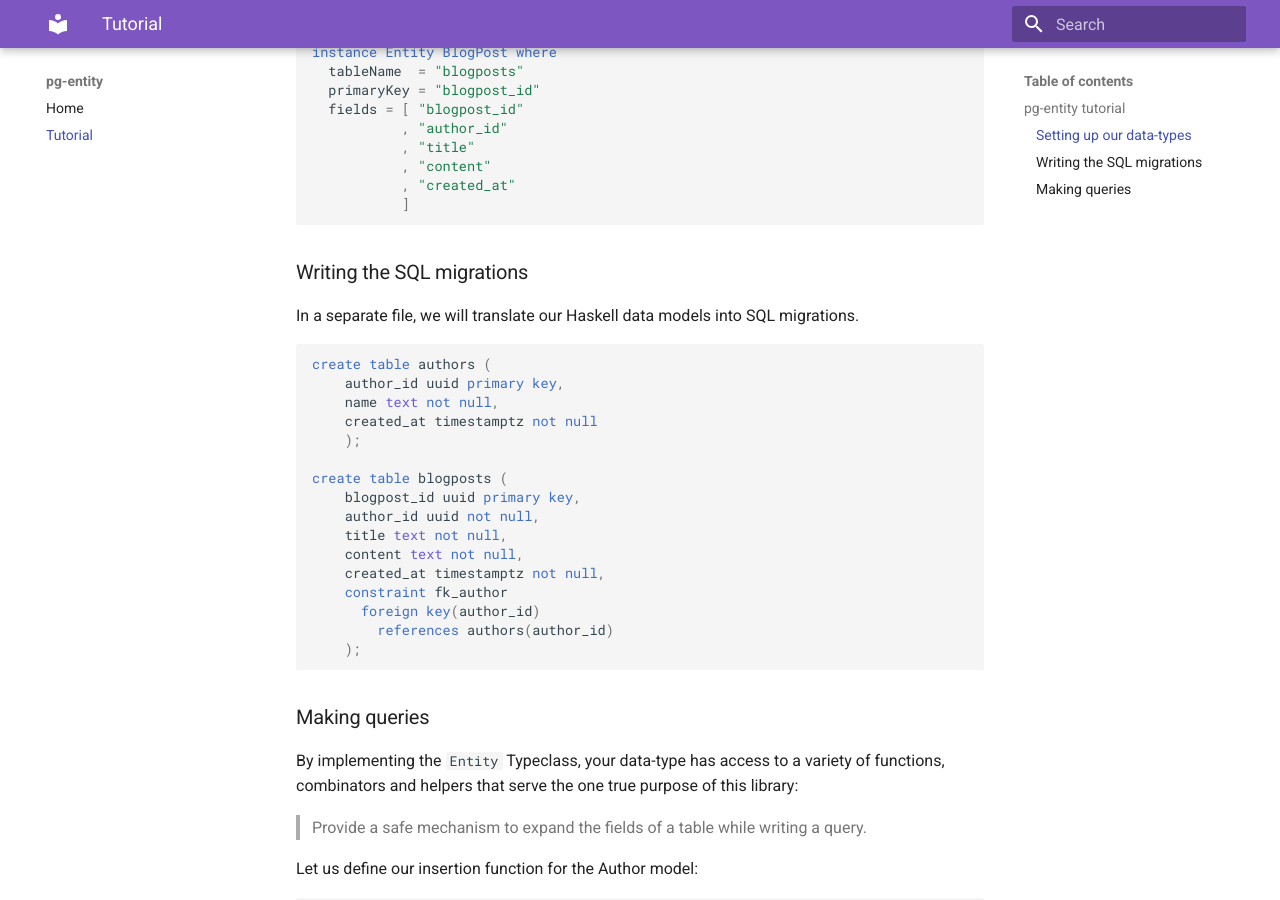
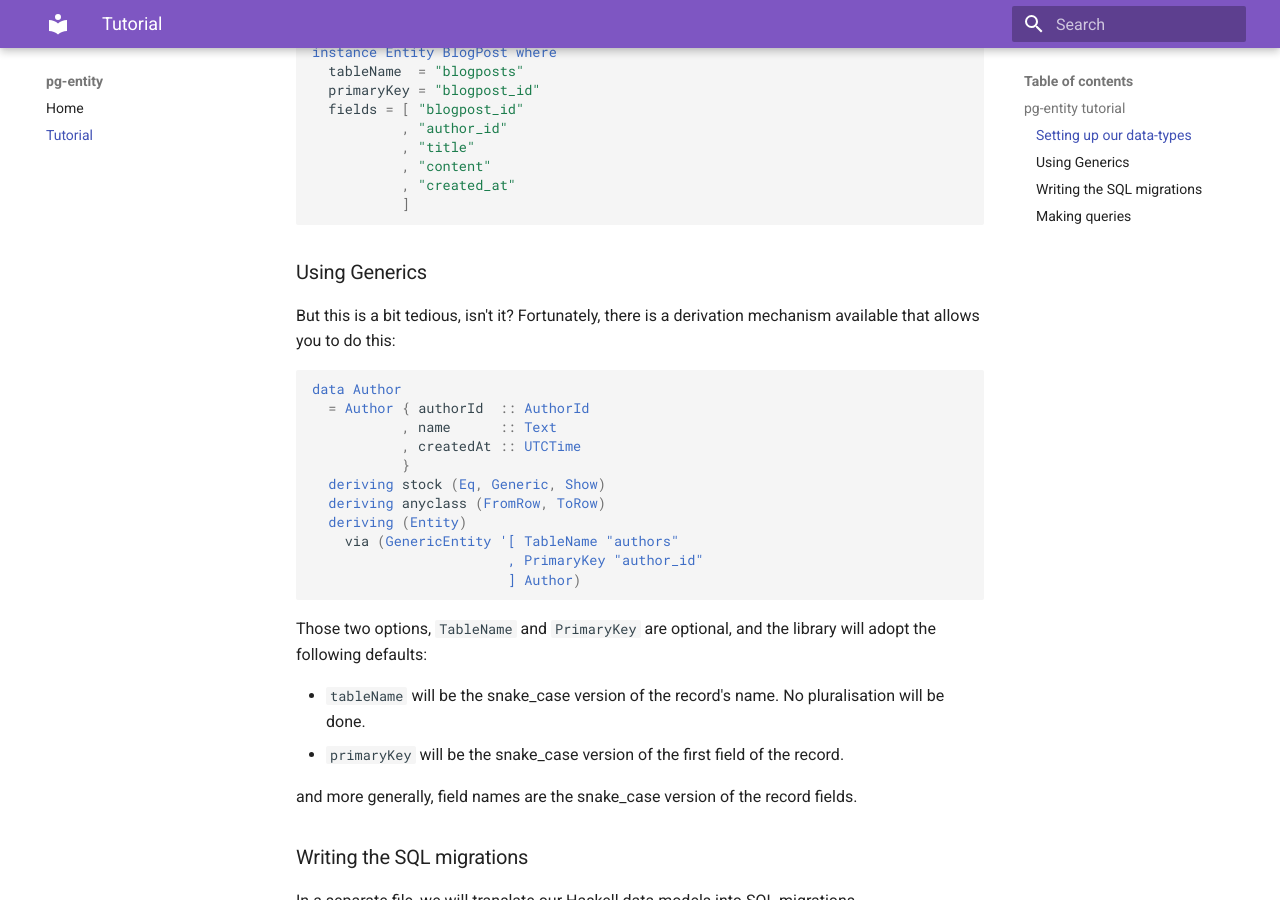
Before and after one commit to tchoutri/pg-entity, an MkDocs documentation site: the page built from docs/src/Tutorial.md, in a window 1280 px wide and 900 px high, scrolled down 1515 px. Built offline with MkDocs 1.6.1 and Material for MkDocs 9.7.7, drawn with Linux system fonts in a browser that asks for light colours; some of the changed text lies outside the part shown.

Commit message:
Deriving Via support

````diff
--- a/docs/src/Tutorial.md
+++ b/docs/src/Tutorial.md
@@ -79,6 +79,32 @@ instance Entity BlogPost where
            , "created_at"
            ]
 ```
+
+### Using Generics
+
+But this is a bit tedious, isn't it? Fortunately, there is a derivation mechanism available that allows you to do this:
+
+```haskell
+
+data Author
+  = Author { authorId  :: AuthorId
+           , name      :: Text
+           , createdAt :: UTCTime
+           }
+  deriving stock (Eq, Generic, Show)
+  deriving anyclass (FromRow, ToRow)
+  deriving (Entity)
+    via (GenericEntity '[ TableName "authors"
+                        , PrimaryKey "author_id"
+                        ] Author)
+```
+
+Those two options, `TableName` and `PrimaryKey` are optional, and the library will adopt the following defaults:
+
+* `tableName` will be the snake_case version of the record's name. No pluralisation will be done.
+* `primaryKey` will be the snake_case version of the first field of the record.
+
+and more generally, field names are the snake_case version of the record fields.
 
 ### Writing the SQL migrations
 
````
Also changed, not shown: other parts of docs/src/Tutorial.md (+2 -2 lines), README.md, 15 other files.
